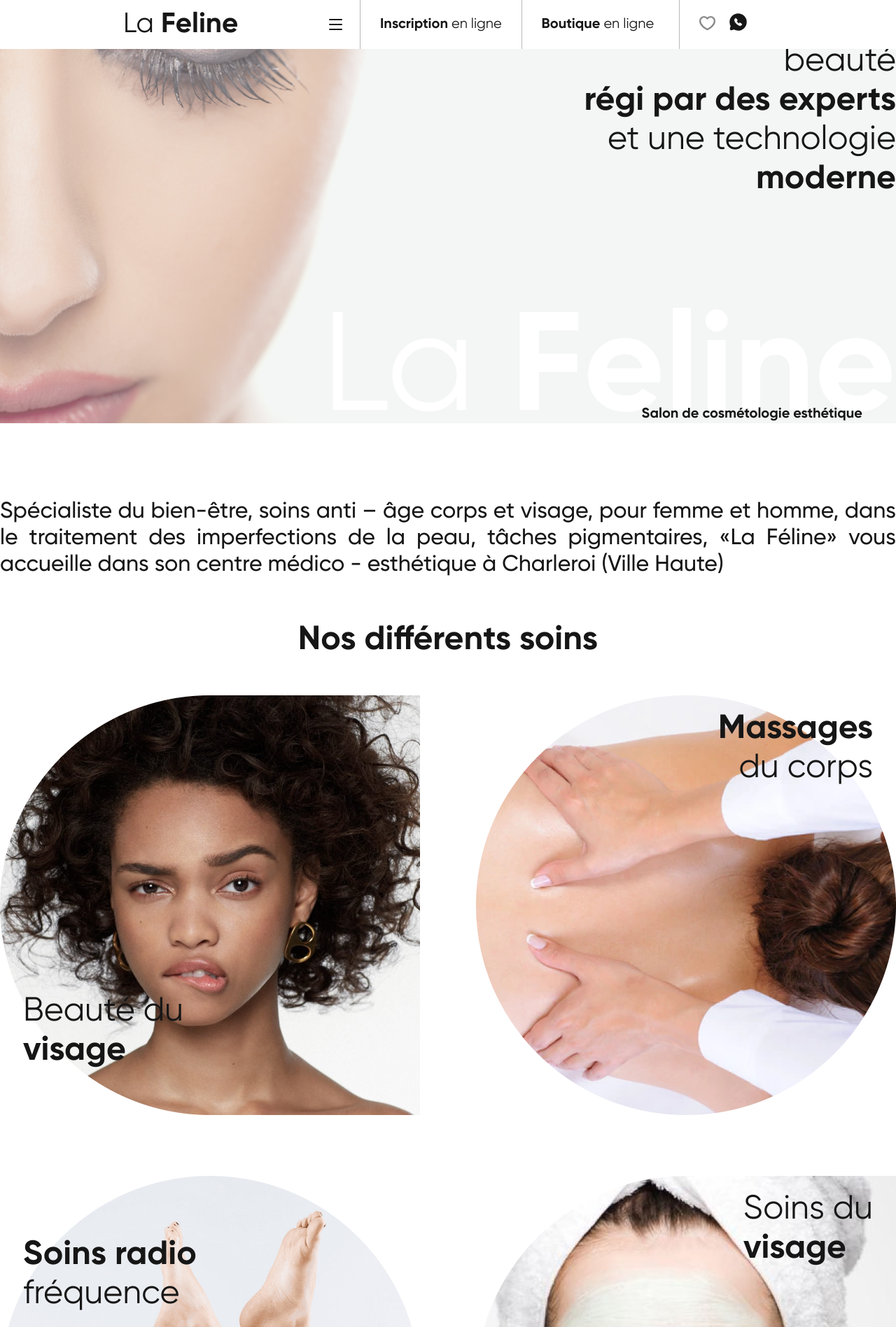
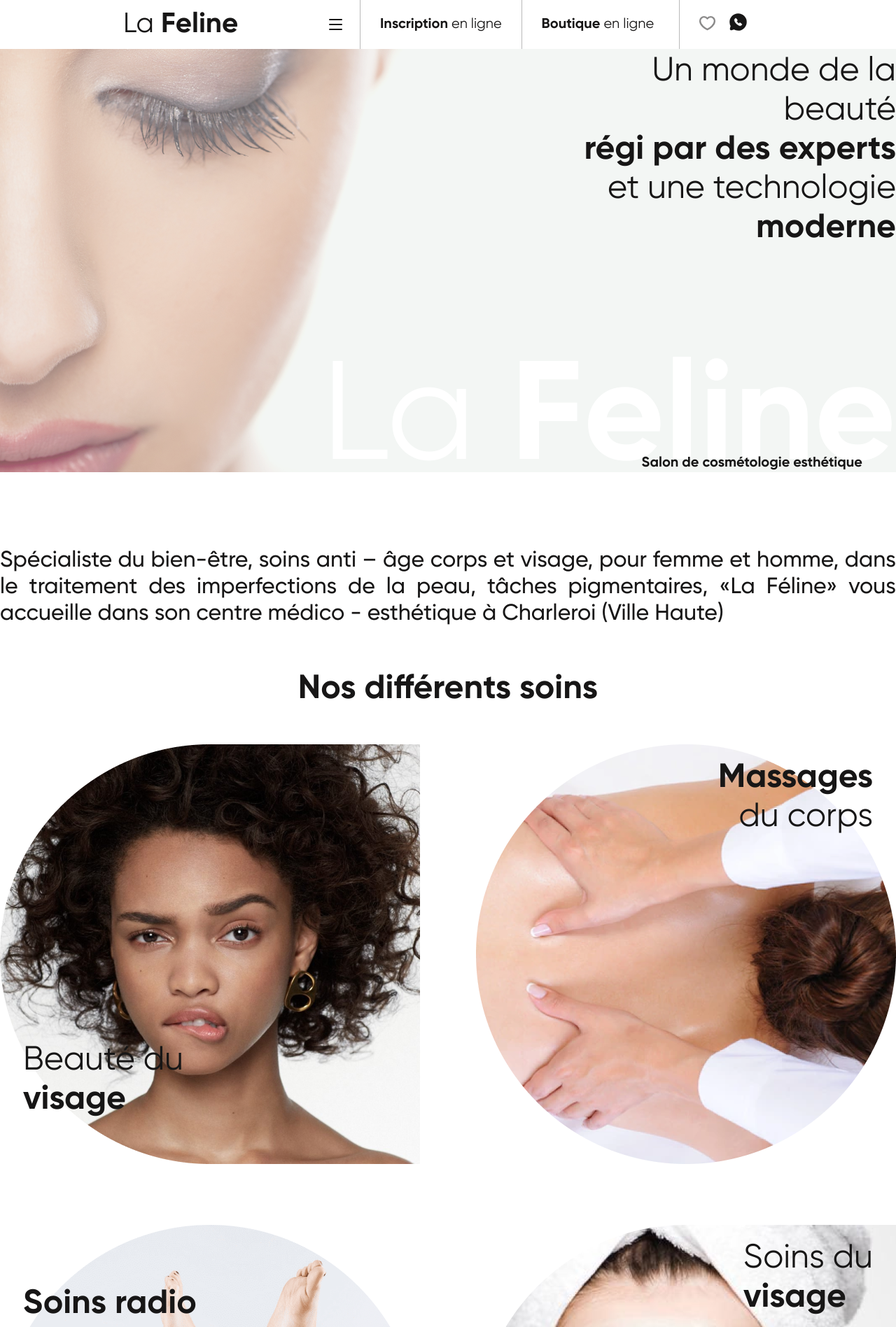
Before and after one commit to edwarr170484/lafeline, a PHP site: page /index.html in a window 1280 px wide. Shown: the top 1897 px of the page at 70% size. Run offline with PHP 8.4, Linux system fonts and the light colour scheme; some web fonts are replaced.

Commit message:
changes header fixed settings

```diff
--- a/css/styles.css
+++ b/css/styles.css
@@ -2082,6 +2082,10 @@ body.modal_opened {
   overflow: hidden;
 }
 
+.content {
+  padding-top: 70px;
+}
+
 strong,
 b {
   font-weight: 700;
--- a/scss/style.scss
+++ b/scss/style.scss
@@ -35,6 +35,10 @@ body {
     &.modal_opened {
         overflow: hidden;
     }
+}
+
+.content {
+    padding-top: 70px;
 }
 
 strong,
```
Also changed, not shown: 1 other file.
